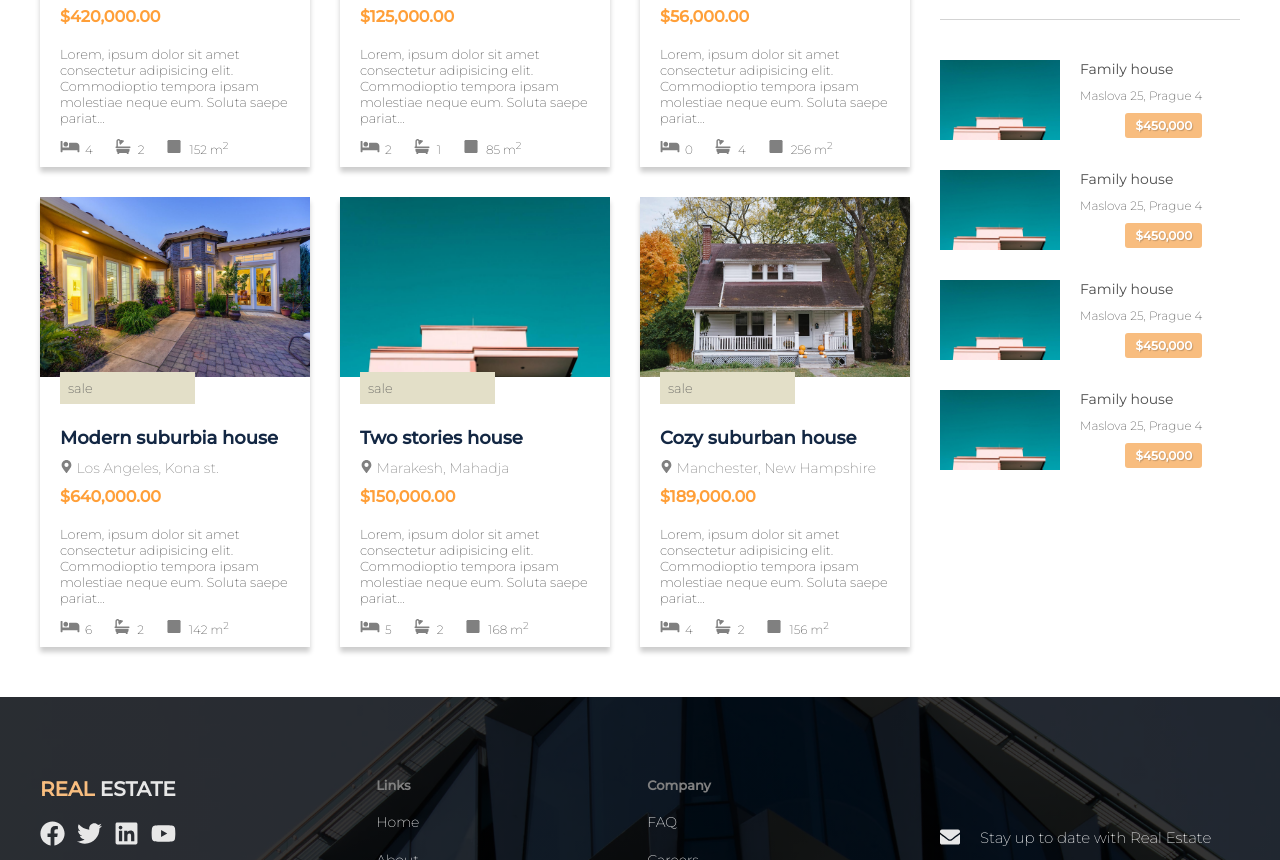
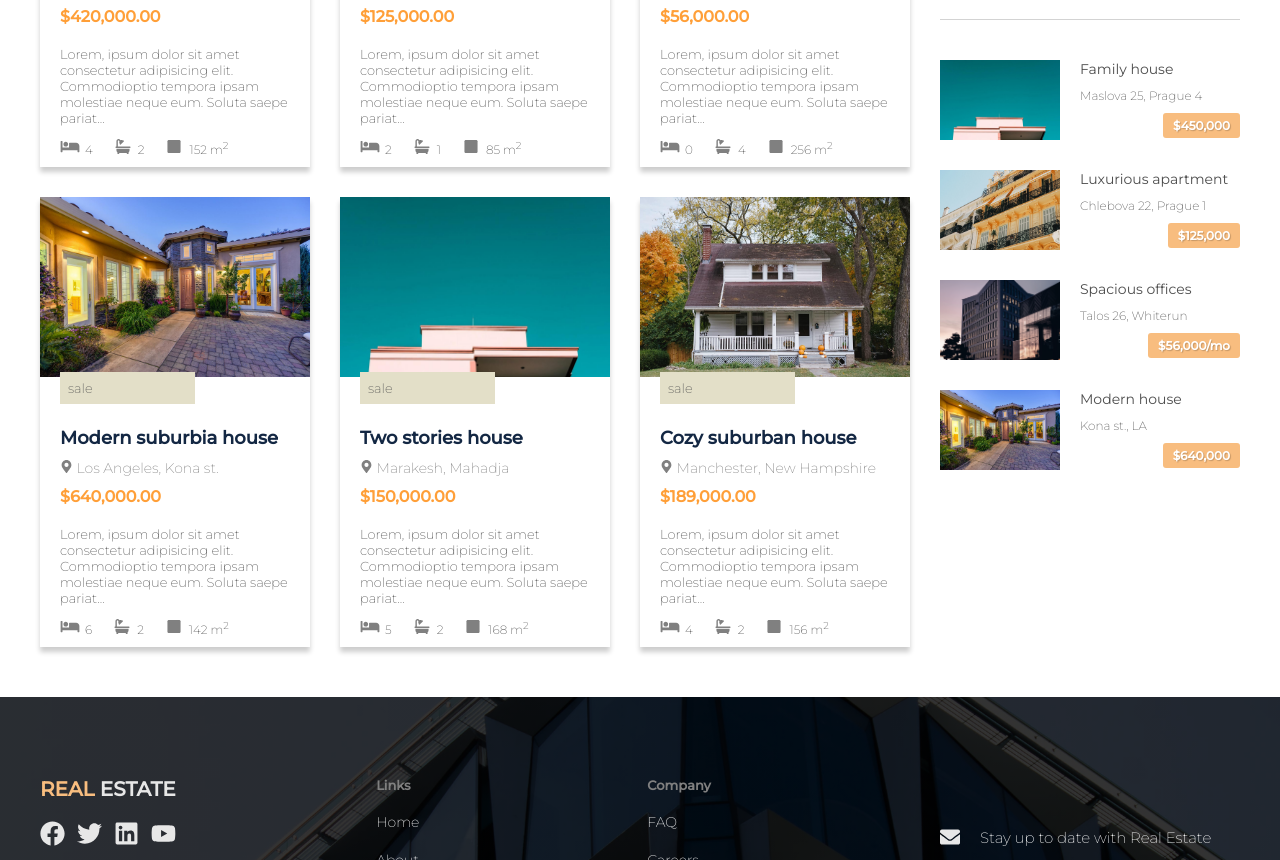
Before and after one commit to daitro123/real-estate-concept, a plain HTML site: page properties.html in a window 1280 px wide. Shown: the part 1154-2014 px from the top of the page. Drawn offline with nearby package versions, Linux system fonts and the light colour scheme.

Commit message:
small layout updates

```diff
--- a/properties.html
+++ b/properties.html
@@ -237,52 +237,52 @@
 								</div>
 								<div class="card-small">
 									<img
-										src="/img/faiq-daffa.jpg"
+										src="/img/caroline-minor-christensen-rPA3BqS1FBU-unsplash.jpg"
 										alt=""
 										srcset=""
 										class="card-small__img"
 									/>
 									<div class="card-small__details">
 										<h5 class="card-small__title">
-											<a href="single-property.html">Family house</a>
+											<a href="single-property.html">Luxurious apartment</a>
 										</h5>
-										<p class="card-small__street">Maslova 25, Prague 4</p>
+										<p class="card-small__street">Chlebova 22, Prague 1</p>
 										<div class="card-small__price">
-											<p><strong>$450,000</strong></p>
+											<p><strong>$125,000</strong></p>
 										</div>
 									</div>
 								</div>
 								<div class="card-small">
 									<img
-										src="/img/faiq-daffa.jpg"
+										src="/img/photo-1586251810121-d58e64441cf1.webp"
 										alt=""
 										srcset=""
 										class="card-small__img"
 									/>
 									<div class="card-small__details">
 										<h5 class="card-small__title">
-											<a href="single-property.html">Family house</a>
+											<a href="single-property.html">Spacious offices</a>
 										</h5>
-										<p class="card-small__street">Maslova 25, Prague 4</p>
+										<p class="card-small__street">Talos 26, Whiterun</p>
 										<div class="card-small__price">
-											<p><strong>$450,000</strong></p>
+											<p><strong>$56,000/mo</strong></p>
 										</div>
 									</div>
 								</div>
 								<div class="card-small">
 									<img
-										src="/img/faiq-daffa.jpg"
+										src="/img/stephen-leonardi-8xn_PWT_6d0-unsplash.jpg"
 										alt=""
 										srcset=""
 										class="card-small__img"
 									/>
 									<div class="card-small__details">
 										<h5 class="card-small__title">
-											<a href="single-property.html">Family house</a>
+											<a href="single-property.html">Modern house</a>
 										</h5>
-										<p class="card-small__street">Maslova 25, Prague 4</p>
+										<p class="card-small__street">Kona st., LA</p>
 										<div class="card-small__price">
-											<p><strong>$450,000</strong></p>
+											<p><strong>$640,000</strong></p>
 										</div>
 									</div>
 								</div>
--- a/sass/components/_card.scss
+++ b/sass/components/_card.scss
@@ -128,13 +128,17 @@
 	display: flex;
 	font-size: 1.2rem;
 	margin-top: 3rem;
-	// width: 100%;
 
 	@include media("S") {
 		font-size: 1.4rem;
 	}
 
 	color: var(--clr-grey-dark-1);
+
+	&__details {
+		text-align: left;
+		flex: 1;
+	}
 
 	&__img {
 		height: 8rem;
```
Also changed, not shown: index.html (+6 -1 lines), css/main.css, 1 other file.
